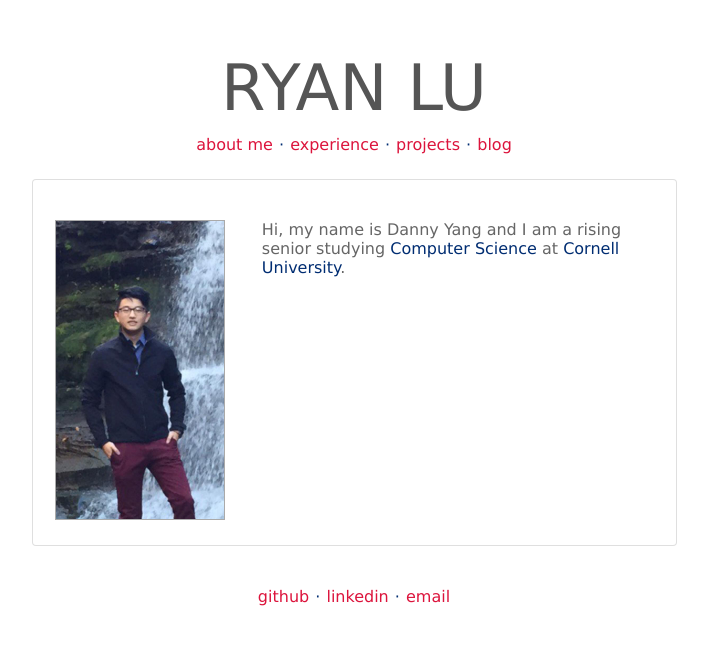
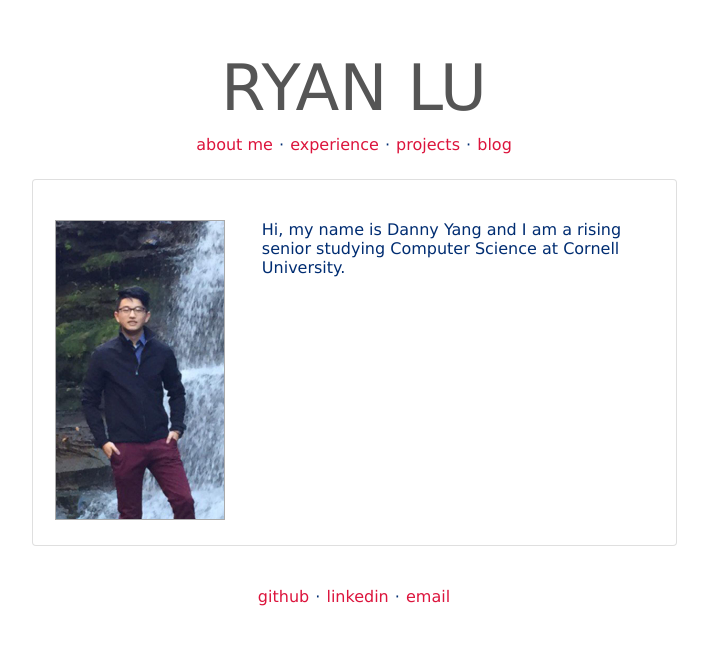
Before and after one commit to ryanlu41/ryanlu41.github.io, a Jekyll site: the page built from index.html, in a window 1280 px wide. Shown: the top 645 px of the page, without its empty margins (286-994 px from the left). Built offline with Jekyll 4.4.1, drawn with Linux system fonts in a browser that asks for light colours.

Commit message:
Update style.css

```diff
--- a/css/style.css
+++ b/css/style.css
@@ -98,7 +98,7 @@ a:hover {
 }
 
 .about {
-    color: #666666;
+    color: #002D72;
 }
 
 .content-pad {
```
